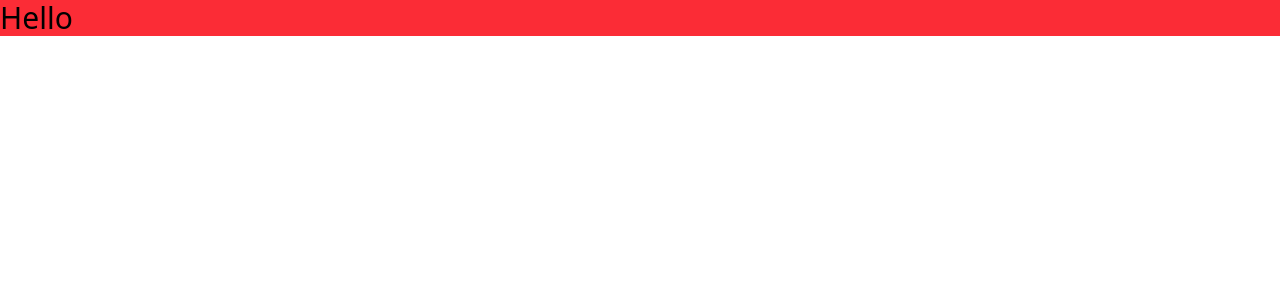
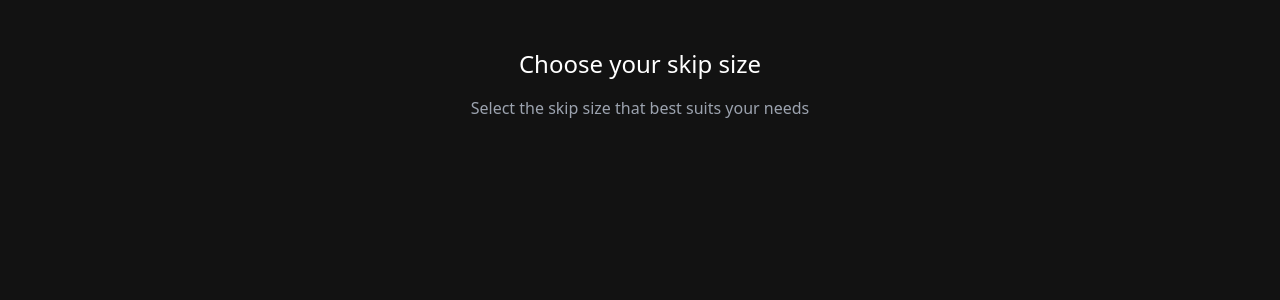
Before and after one commit to Maxinth/biz-skip, a React (Vite) app: page / in a window 1280 px wide. Shown: the top 300 px of the page. Built offline with nearby package versions, Linux system fonts and the light colour scheme.

Commit message:
skipCard - init

```diff
--- a/src/App.tsx
+++ b/src/App.tsx
@@ -1,7 +1,18 @@
 import "./App.css";
 
 function App() {
-  return <main className="text-3xl bg-red-500">Hello</main>;
+  return (
+    <main className="text-3xl bg-[#121212] h-screen">
+      <div className=" flex items-center justify-center flex-col w-full">
+        <h1 className="text-white text-2xl pt-12 mb-4">
+          Choose your skip size
+        </h1>
+        <p className="text-[#9ca3af] text-base">
+          Select the skip size that best suits your needs
+        </p>
+      </div>
+    </main>
+  );
 }
 
 export default App;
--- /dev/null
+++ b/src/components/SkipCard.tsx
@@ -0,0 +1,5 @@
+const SkipCard = () => {
+  return <div className="bg-[#1c1c1c]">SkipCard</div>;
+};
+
+export default SkipCard;
```
Also changed, not shown: src/assets/skip-img.png (added).
